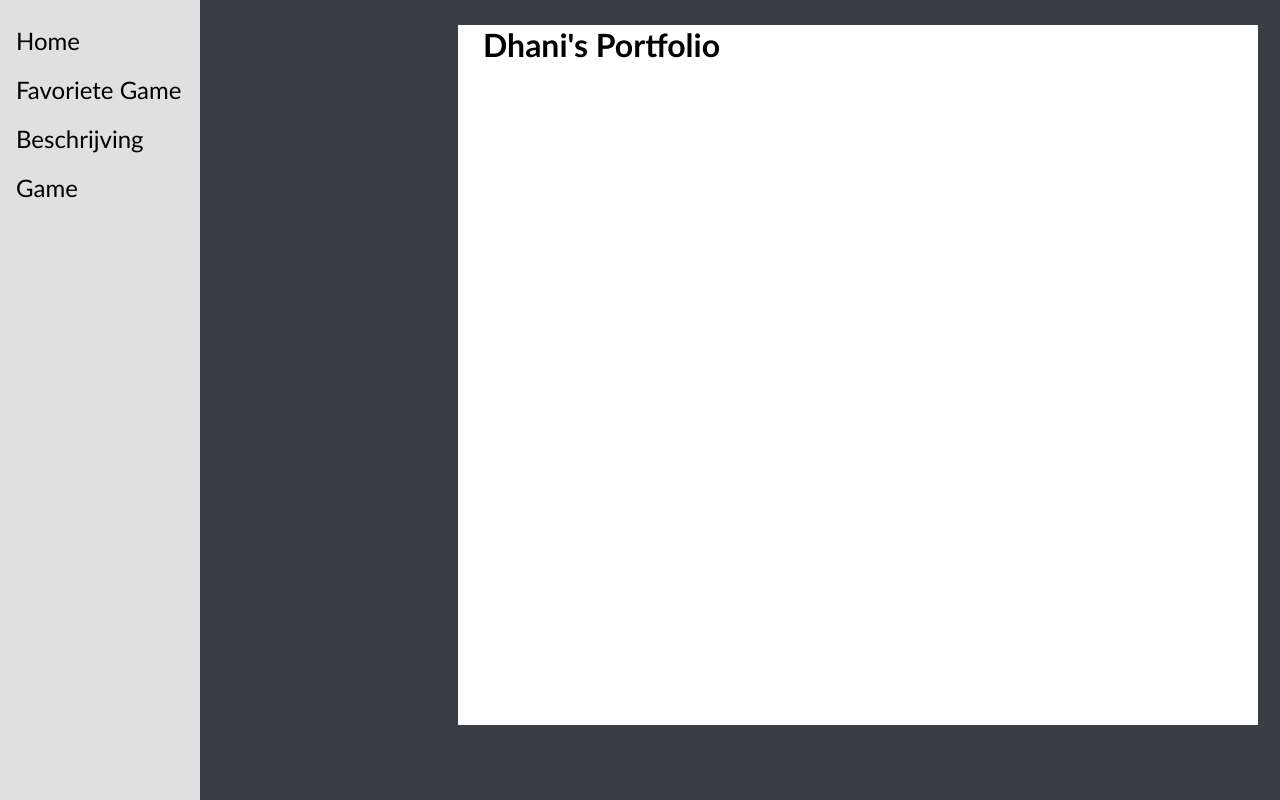
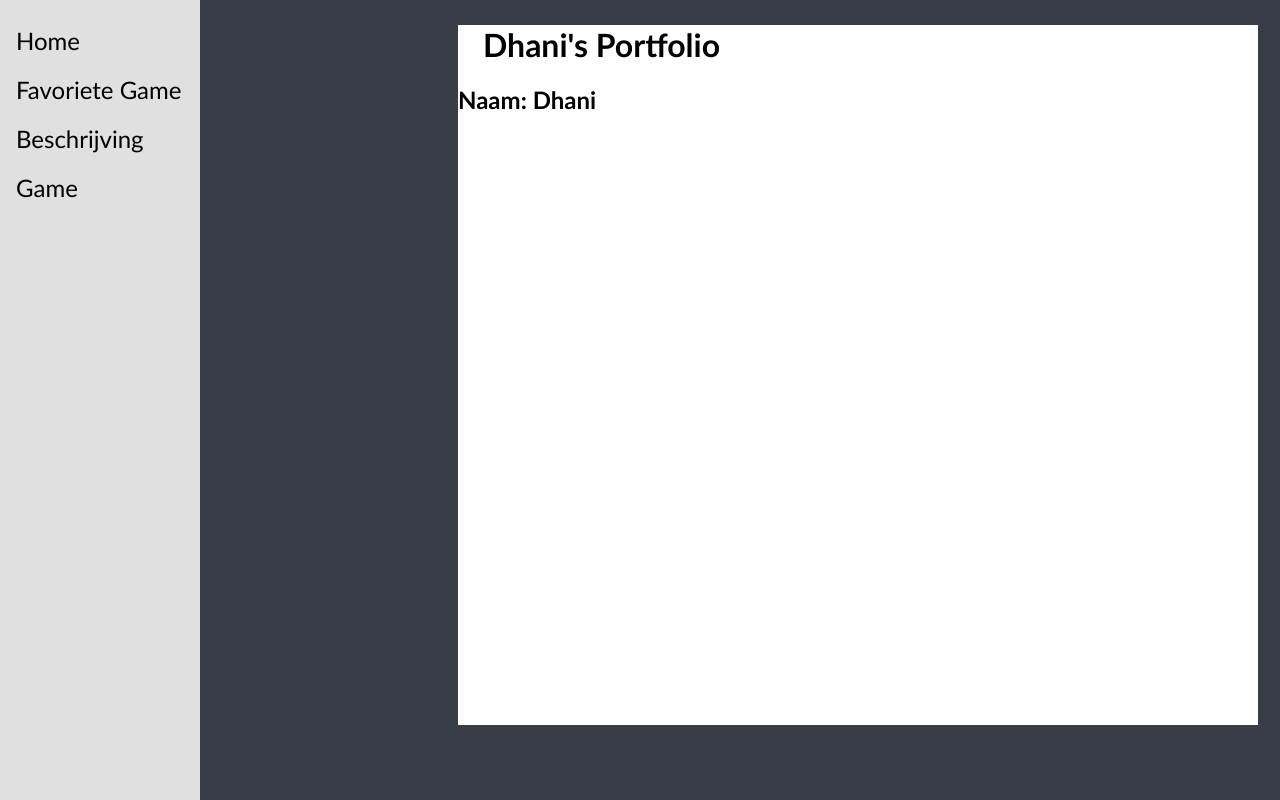
Before and after one commit to Adnan128021/Project2, a plain HTML site: page dhaniportfolio.html in a window 1280 px wide. Drawn offline with Linux system fonts and the light colour scheme.

Commit message:
Portfolio dhani

```diff
--- a/dhaniportfolio.html
+++ b/dhaniportfolio.html
@@ -37,7 +37,9 @@
   <h1 id="floatrechts">
     Dhani's Portfolio
   </h1>
-
+  <h2>
+    Naam: Dhani
+  </h2>
 
 </div>
 
```
